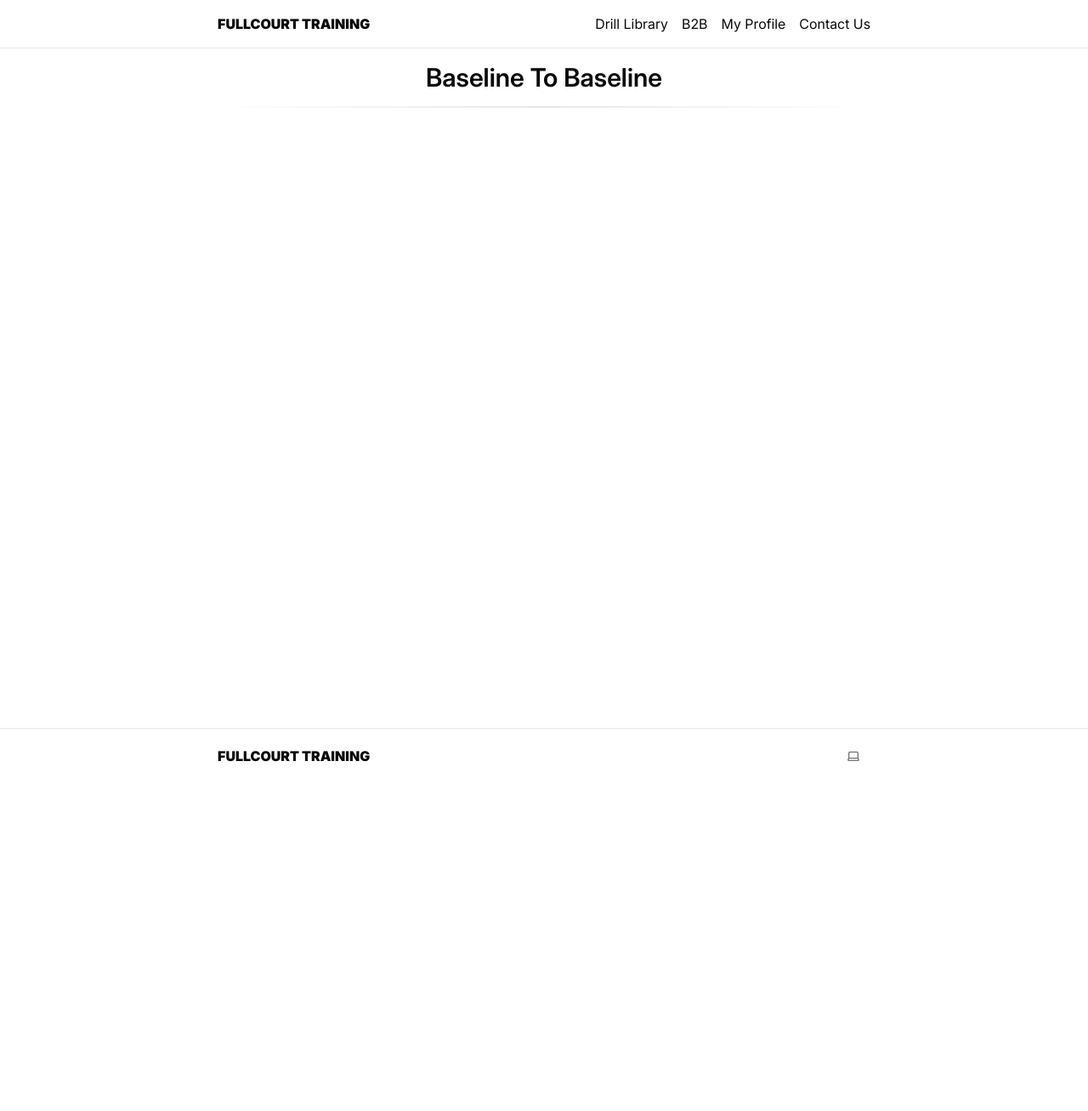
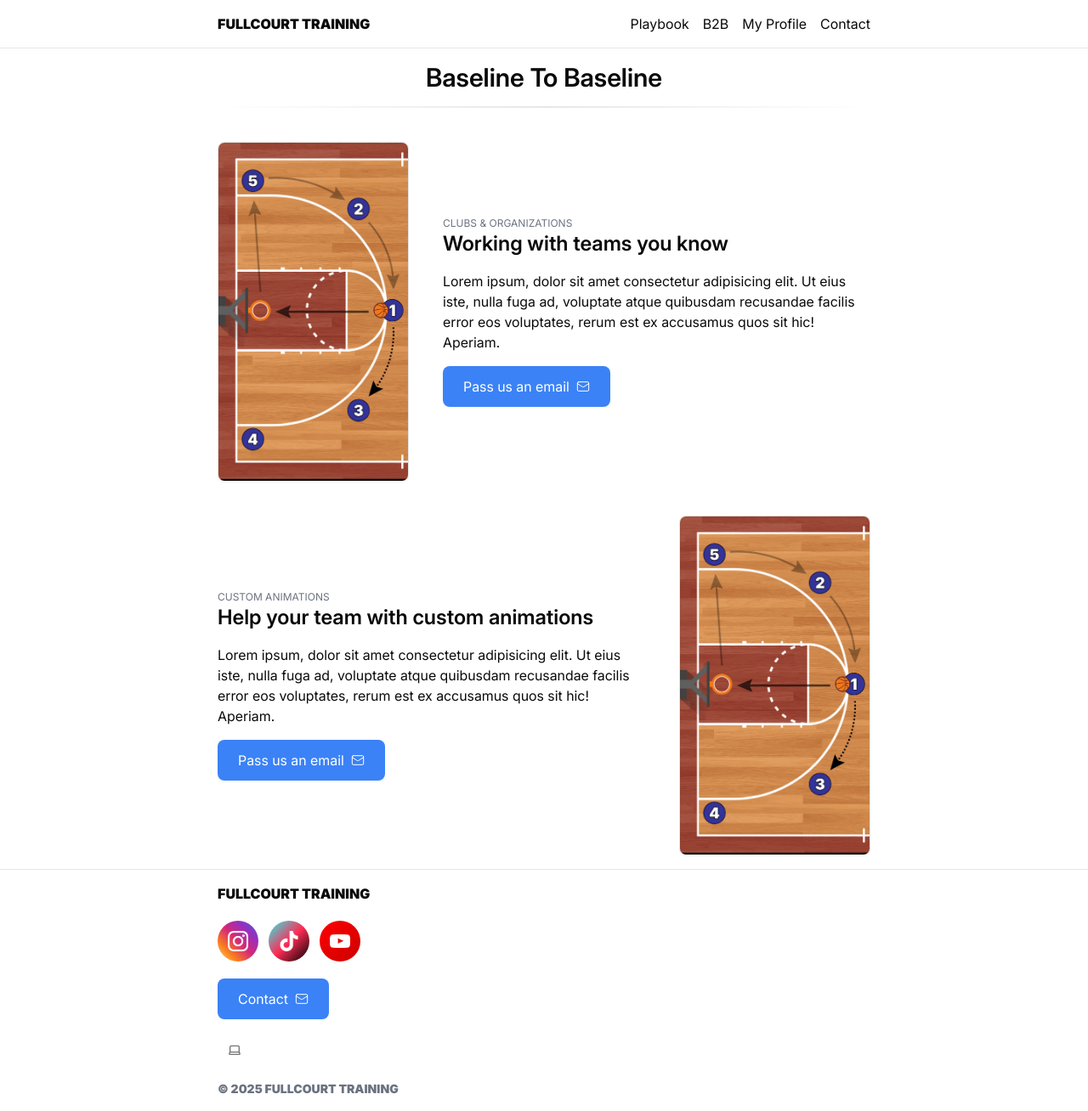
Before and after one commit to Friggies/fullcourt-web, a Next.js app: page /b2b in a window 1280 px wide. Shown: the whole page at 85% size. Before the commit the page ends 922 px from the top, so only its background shows below. Built offline with nearby package versions, Linux system fonts and the light colour scheme.

Commit message:
feat: enhance B2B and Index pages with new layout components, social media links, and updated text

```diff
--- a/app/b2b/page.tsx
+++ b/app/b2b/page.tsx
@@ -1,9 +1,74 @@
 import { Hero } from '@/components/hero';
+import { MailIcon } from 'lucide-react';
+import Image from 'next/image';
+import Link from 'next/link';
 
 export default function B2B() {
   return (
     <>
       <Hero title="Baseline To Baseline" />
+      <div className="flex flex-col sm:flex-row-reverse gap-10 items-center">
+        <div className="flex flex-col gap-4 items-center sm:items-start">
+          <h2 className="flex flex-col text-center sm:text-left">
+            <span className="text-xs text-gray-500 uppercase">
+              Clubs & organizations
+            </span>
+            <span className="font-semibold text-xl lg:text-2xl">
+              Working with teams you know
+            </span>
+          </h2>
+          <p>
+            Lorem ipsum, dolor sit amet consectetur adipisicing elit. Ut eius
+            iste, nulla fuga ad, voluptate atque quibusdam recusandae facilis
+            error eos voluptates, rerum est ex accusamus quos sit hic! Aperiam.
+          </p>
+          <Link
+            href="/drills"
+            className="flex items-center gap-2 bg-blue-500 text-white px-6 py-3 rounded-lg hover:bg-blue-600 transition-colors duration-300"
+          >
+            Pass us an email
+            <MailIcon size={16} strokeWidth={1.5} />
+          </Link>
+        </div>
+        <Image
+          className="aspect-[9/16] w-full sm:w-auto sm:h-[400px] border rounded-lg shadow-sm"
+          src={'/thumbnails/3.webp'}
+          width={1000}
+          height={1778}
+          alt="Tactical board of Pass & Cut drill (5 out)"
+        />
+      </div>
+      <div className="flex flex-col sm:flex-row gap-10 items-center">
+        <div className="flex flex-col gap-4 items-center sm:items-start">
+          <h2 className="flex flex-col text-center sm:text-left">
+            <span className="text-xs text-gray-500 uppercase">
+              Custom animations
+            </span>
+            <span className="font-semibold text-xl lg:text-2xl">
+              Help your team with custom animations
+            </span>
+          </h2>
+          <p>
+            Lorem ipsum, dolor sit amet consectetur adipisicing elit. Ut eius
+            iste, nulla fuga ad, voluptate atque quibusdam recusandae facilis
+            error eos voluptates, rerum est ex accusamus quos sit hic! Aperiam.
+          </p>
+          <Link
+            href="mailto:contact@fullcourt-training.com"
+            className="flex items-center gap-2 bg-blue-500 text-white px-6 py-3 rounded-lg hover:bg-blue-600 transition-colors duration-300"
+          >
+            Pass us an email
+            <MailIcon size={16} strokeWidth={1.5} />
+          </Link>
+        </div>
+        <Image
+          className="aspect-[9/16] w-full sm:w-auto sm:h-[400px] border rounded-lg shadow-sm"
+          src={'/thumbnails/3.webp'}
+          width={1000}
+          height={1778}
+          alt="Tactical board of Pass & Cut drill (5 out)"
+        />
+      </div>
     </>
   );
 }
--- a/app/layout.tsx
+++ b/app/layout.tsx
@@ -4,6 +4,8 @@ import './globals.css';
 import Link from 'next/link';
 import { ThemeSwitcher } from '@/components/theme-switcher';
 import Navigation from '@/components/navigation';
+import { MailIcon } from 'lucide-react';
+import { SoMe } from '@/components/some';
 
 const inter = localFont({
   src: [
@@ -76,11 +78,22 @@ export default function RootLayout({
             </div>
           </main>
           <footer className="p-4 border-t border-t-foreground/10">
-            <div className="max-w-3xl mx-auto flex flex-col sm:flex-row justify-between items-start sm:items-center gap-4">
+            <div className="max-w-3xl mx-auto flex flex-col gap-5 items-start">
               <Link href="/" className="font-black uppercase">
                 Fullcourt Training
               </Link>
+              <SoMe />
+              <Link
+                href="mailto:contact@fullcourt-training.com"
+                className="flex items-center gap-2 bg-blue-500 text-white px-6 py-3 rounded-lg hover:bg-blue-600 transition-colors duration-300"
+              >
+                Contact
+                <MailIcon size={16} strokeWidth={1.5} />
+              </Link>
               <ThemeSwitcher />
+              <p className="text-sm text-gray-500 uppercase font-black">
+                &copy; {new Date().getFullYear()} Fullcourt Training
+              </p>
             </div>
           </footer>
         </ThemeProvider>
--- a/app/page.tsx
+++ b/app/page.tsx
@@ -1,6 +1,7 @@
 import { B2BDisclaimer } from '@/components/b2b-disclaimer';
 import { Hero } from '@/components/hero';
 import { Line } from '@/components/line';
+import { SoMe } from '@/components/some';
 import some from '@/data/some';
 import { DownloadIcon, TelescopeIcon } from 'lucide-react';
 import { Metadata } from 'next';
@@ -63,7 +64,7 @@ export default function Index() {
             href="/drills"
             className="flex items-center gap-2 bg-blue-500 text-white px-6 py-3 rounded-lg hover:bg-blue-600 transition-colors duration-300"
           >
-            Explore the drill library now
+            Explore the playbook now
             <TelescopeIcon size={16} strokeWidth={1.5} />
           </Link>
         </div>
@@ -77,33 +78,17 @@ export default function Index() {
       </div>
       <Line />
       <div className="flex flex-col items-center text-center gap-5">
-        <h2 className="text-xl font-semibold">Join us on social&nbsp;media</h2>
+        <h2 className="text-xl font-semibold">
+          Team up with us on social&nbsp;media
+        </h2>
         <div className="flex flex-col sm:flex-row w-full gap-5">
           <div className="flex flex-1 flex-col text-center justify-center items-center">
-            <span className="text-5xl">+{totalFollowers}</span>
+            <span className="text-5xl flex gap-2">{totalFollowers}</span>
             <span>Followers</span>
           </div>
-          <div className="flex flex-1 flex-row justify-center gap-4">
-            {some.map(some => (
-              <Link
-                target="_blank"
-                key={some.name}
-                href={some.link}
-                className="w-15 h-15 p-5 rounded-full flex items-center border-[2px] border-black hover:scale-105 transition-transform duration-300"
-                style={{ backgroundColor: '#333399' }}
-              >
-                <Image
-                  className="flex-1 object-cover"
-                  src={`/images/${some.name}.webp`}
-                  alt={`${some.name} Logo`}
-                  width={some.image.width}
-                  height={some.image.height}
-                />
-              </Link>
-            ))}
-          </div>
+          <SoMe />
           <div className="flex flex-1 flex-col text-center justify-center items-center">
-            <span className="text-5xl">+{totalViews}</span>
+            <span className="text-5xl flex gap-2">{totalViews}</span>
             <span>Views</span>
           </div>
         </div>
@@ -113,10 +98,10 @@ export default function Index() {
         <div className="flex flex-col gap-4 items-center sm:items-start">
           <h2 className="flex flex-col text-center sm:text-left">
             <span className="text-xs text-gray-500 uppercase">
-              App experience
+              The app experience
             </span>
             <span className="font-semibold text-xl lg:text-2xl">
-              Basketball on your homescreen
+              A playbook in your pocket
             </span>
           </h2>
           <p>
--- a/components/navigation.tsx
+++ b/components/navigation.tsx
@@ -10,12 +10,12 @@ export default function Navigation() {
   const [isOpen, setIsOpen] = useState(false);
   const pathname = usePathname();
   const links = [
-    { href: '/drills', label: 'Drill Library' },
+    { href: '/drills', label: 'Playbook' },
     { href: '/b2b', label: 'B2B' },
     { href: '/profile', label: 'My Profile' },
     {
       href: 'mailto:contact@fullcourt-training.com',
-      label: 'Contact Us',
+      label: 'Contact',
     },
   ];
 
--- /dev/null
+++ b/components/some.tsx
@@ -0,0 +1,27 @@
+import some from '@/data/some';
+import Image from 'next/image';
+import Link from 'next/link';
+
+export function SoMe() {
+  return (
+    <div className="flex flex-row gap-3 items-center">
+      {some.map(some => (
+        <Link
+          target="_blank"
+          key={some.name}
+          href={some.link}
+          className="p-3 flex rounded-full hover:scale-105 hover:shadow-sm transition-transform duration-300"
+          style={{ background: some.backgroundGradient }}
+        >
+          <Image
+            className="h-6 w-6 object-contain"
+            src={`/images/${some.name}.webp`}
+            alt={`${some.name} Logo`}
+            width={some.image.width}
+            height={some.image.height}
+          />
+        </Link>
+      ))}
+    </div>
+  );
+}
--- a/data/some.ts
+++ b/data/some.ts
@@ -4,6 +4,8 @@ const some = [
     link: 'https://www.instagram.com/fullcourt_training/',
     followers: 1,
     views: 0,
+    backgroundGradient:
+      'linear-gradient(45deg, #feda75, #fa7e1e, #d62976, #962fbf, #4f5bd5)',
     image: {
       width: 500,
       height: 499,
@@ -14,6 +16,7 @@ const some = [
     link: 'https://www.tiktok.com/@fullcourt_training/',
     followers: 1,
     views: 0,
+    backgroundGradient: 'linear-gradient(135deg, #25f4ee, #fe2c55, #000000)',
     image: {
       width: 512,
       height: 512,
@@ -24,6 +27,7 @@ const some = [
     link: 'https://www.instagram.com/fullcourt_training/',
     followers: 1,
     views: 20,
+    backgroundGradient: 'linear-gradient(135deg, #ff0000, #cc0000)',
     image: {
       width: 500,
       height: 499,
```
